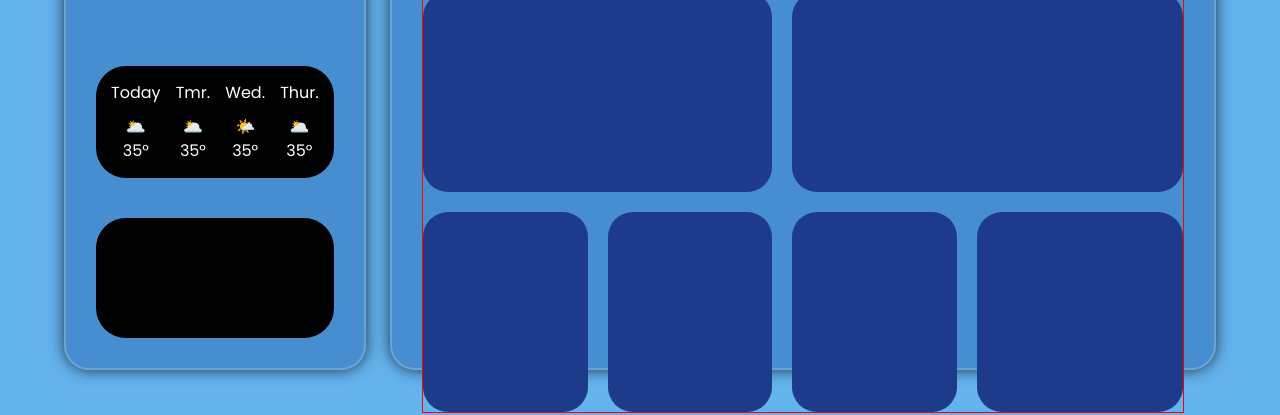
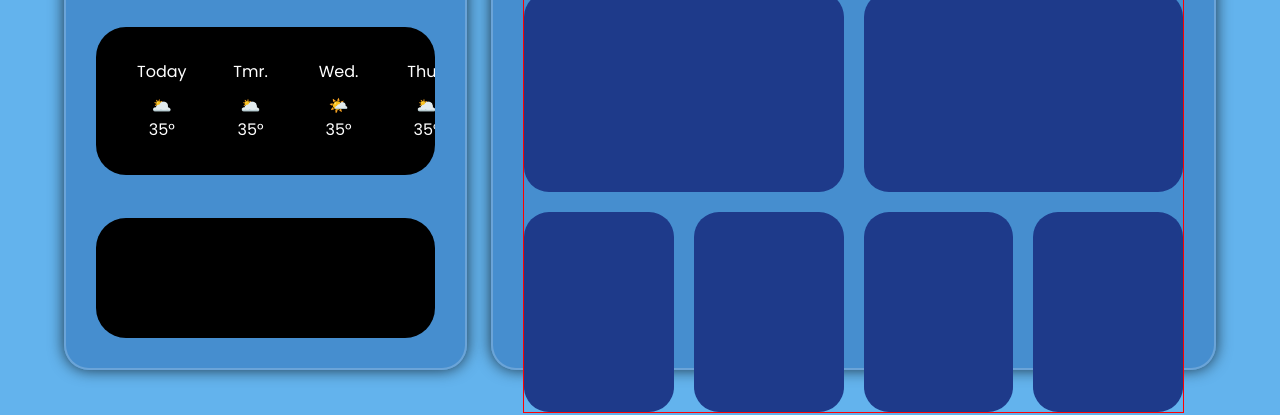
Before and after one commit to benjamin10ks/weatherapp, a plain HTML site: page index.html in a window 1280 px wide. Shown: the part 385-800 px from the top of the page. Drawn offline with Linux system fonts and the light colour scheme.

Commit message:
16 day forecast scroll added

```diff
--- a/index.html
+++ b/index.html
@@ -24,7 +24,8 @@
             <div id="temperature" class="temperature">_°</div>
             <div id="feels-like" class="feels-like">Feels like _°</div>
 
-            <div class="forecast">
+            <div class="forecast-container">
+                <div id="forecast" class="forecast">
                     <div class="forecast-day">
                         <div class="day-name">Today</div>
                         <div class="day-icon">🌥️</div>
@@ -36,7 +37,7 @@
                         <div class="day-temp">35°</div>
                     </div>
                     <div class="forecast-day">
-                    <div class="day-name">Wed.</div>
+                        <div id="" class="day-name">Wed.</div>
                         <div class="day-icon">🌤️</div>
                         <div class="day-temp">35°</div>
                     </div>
@@ -44,6 +45,22 @@
                         <div class="day-name">Thur.</div>
                         <div class="day-icon">🌥️</div>
                         <div class="day-temp">35°</div>
+                    </div>
+                    <div class="forecast-day">
+                        <div class="day-name">Thur.</div>
+                        <div class="day-icon">🌥️</div>
+                        <div class="day-temp">35°</div>
+                    </div>
+                    <div class="forecast-day">
+                        <div class="day-name">Thur.</div>
+                        <div class="day-icon">🌥️</div>
+                        <div class="day-temp">35°</div>
+                    </div>
+                    <div class="forecast-day">
+                        <div class="day-name">Thur.</div>
+                        <div class="day-icon">🌥️</div>
+                        <div class="day-temp">35°</div>
+                    </div>
                 </div>
             </div>
 
@@ -56,9 +73,6 @@
             </div>
 
             <div class="grid-container">
-                <div class="grid-item">
-                    <div id="humidity" class="humidity"></div>
-                </div>
                 <!--These will grow once info is placed in them ! don't forget-->
                 <div id="humidity" class="grid-item">__xc</div>
                 <div class="grid-item"></div>
--- a/scripts/WeatherGetter.js
+++ b/scripts/WeatherGetter.js
@@ -4,16 +4,17 @@ import { weatherIconsMap } from '/scripts/WeatherIcons.js';
 const API_KEY = 'ed1f93bc05b1f1f3bfaa19950d3ff8a6'; // Replace with API key in .env file
 
 const searchBar = document.getElementById('search-bar');
-//const searchBtn = document.getElementById('searchBtn');
 
+//large left main display
 const cityName = document.getElementById('city-name');
 const description = document.getElementById('description');
 const temp = document.getElementById('temperature');
 const feelsLike = document.getElementById('feels-like');
 const humidity = document.getElementById('humidity');
+const weatherIcon = document.getElementById('weather-icon')
 
-const weatherIcon = document.getElementById('weather-icon')
-//const locationBtn = document.getElementByClassName('loactionBtn');
+//4day forecast
+const forecast = document.getElementById('forecast');
 
 // Get city coordinates to feed to getWeatherByCoords
 const getCityCoordinates = async (city) => {
@@ -49,6 +50,19 @@ const getWeatherByCoords = async (lat, lon) => {
     }
 };
 
+const getForecast = async (lat, lon) => {
+    try {
+        const response = await fetch(`https://api.openweathermap.org/data/2.5/weather?lat=${lat}&lon=${lon}&appid=${API_KEY}&units=imperial`);
+        if (!response.ok) {
+            throw new Error('Weather data not found');
+        }
+        const data = await response.json();
+        return data;
+    } catch (error) {
+        throw error;
+    }
+};
+
 // Update weather display
 //to display data:
 //use the data.parentDir.displaydata
@@ -65,12 +79,13 @@ const updateWeatherDisplay = (data) => {
     feelsLike.textContent = '';
     humidity.textContent = '';
 
-
     cityName.textContent = data.name;
     description.textContent = data.weather[0].description;
     temp.textContent = `${Math.round(data.main.temp)}°F`;
     feelsLike.textContent = `${Math.round(data.main.feels_like)}°F`;
     humidity.textContent = `${data.main.humidity}%`;
+
+
 
     console.log(cityName);
     console.log(description);
@@ -78,6 +93,12 @@ const updateWeatherDisplay = (data) => {
     console.log(feelsLike);
     console.log(humidity);
 };
+
+const updateForecast = () => {
+    forecast.textContent = '';
+
+    const today = document.createElement('div');
+}
 
 const updateIcon = (data) => {
     const desc = data.weather[0].description
@@ -111,3 +132,30 @@ searchBar.addEventListener('keydown', async (event) => {
         }
     }
 });
+
+const wrapper = document.querySelector('.forecast-container');
+let isDown = false;
+let startX;
+let scrollLeft;
+
+wrapper.addEventListener('mousedown', (e) => {
+  isDown = true;
+  wrapper.classList.add('dragging');
+  startX = e.pageX - wrapper.offsetLeft;
+  scrollLeft = wrapper.scrollLeft;
+});
+
+document.addEventListener('mouseup', () => {
+  if (isDown) {
+    isDown = false;
+    wrapper.classList.remove('dragging');
+  }
+});
+
+document.addEventListener('mousemove', (e) => {
+  if (!isDown) return;
+  e.preventDefault();
+  const x = e.pageX - wrapper.offsetLeft;
+  const walk = (x - startX);
+  wrapper.scrollLeft = scrollLeft - walk;
+});
--- a/style.css
+++ b/style.css
@@ -124,18 +124,41 @@ with display it turns the element into its own block taking the full space but a
     margin-bottom: 30px;
 }
 
+.forecast-container {
+  overflow-x: auto;
+  overflow-y: hidden;
+  white-space: nowrap;
+  padding: 10px;
+  cursor: grab;
+  user-select: none;
+  background-color: black;
+  border-radius: 30px;
+}
+
+.forecast-container::-webkit-scrollbar {
+  display: none;
+}
+
 .forecast {
     background-color: black;
     border-radius: 30px;
     padding: 15px;
-    display: flex;
-    justify-content: space-between;
+    display: inline-flex;
+    gap: 8px;
     margin-top: auto;
     margin-bottom: 3em;
+    //border: solid red 1px;
 }
 
 .forecast-day {
     text-align: center;
+    flex: 0 0 auto;
+    padding: 8px 16px;
+    border-radius: 8px;
+    cursor: pointer;
+    text-align: center;
+    min-width: 80px;
+    transition: background-color 0.2s;
 }
 
 .day-name {
```
Lines whose indentation alone changed are shown as unchanged.
